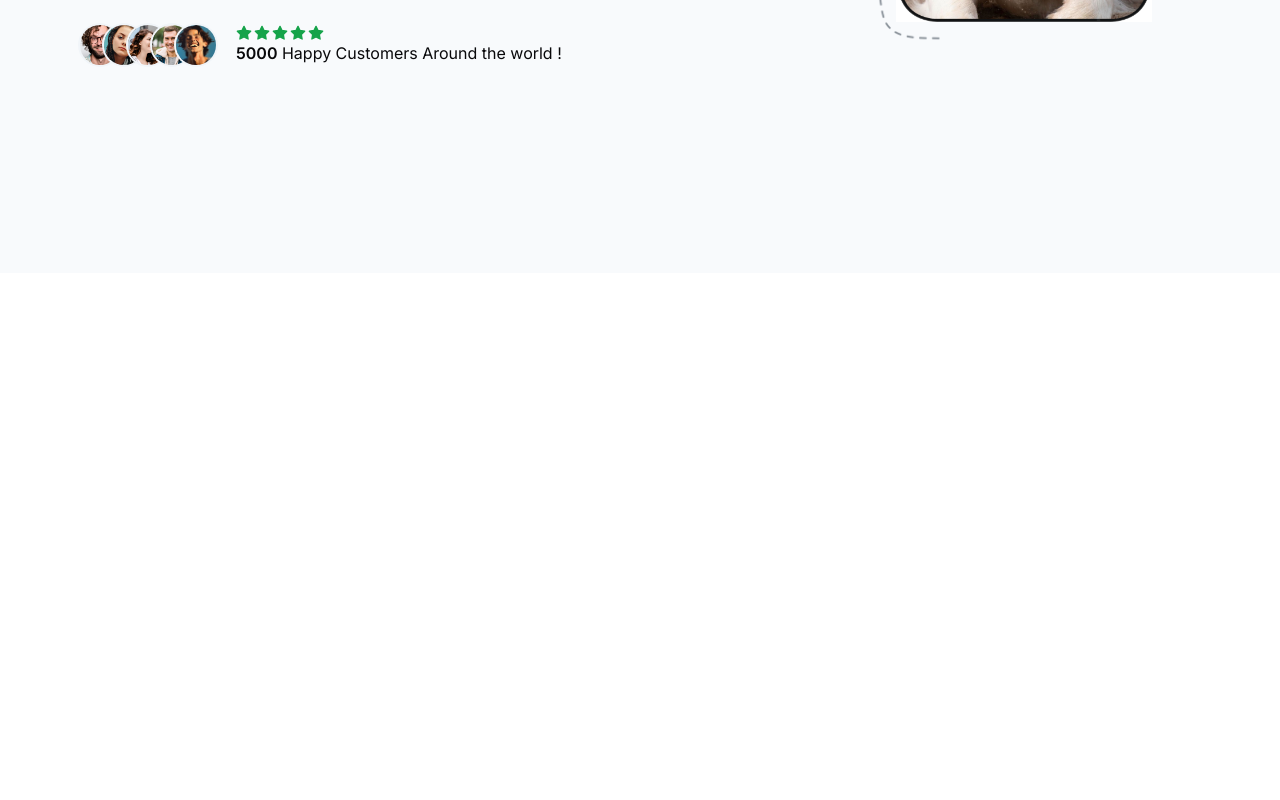
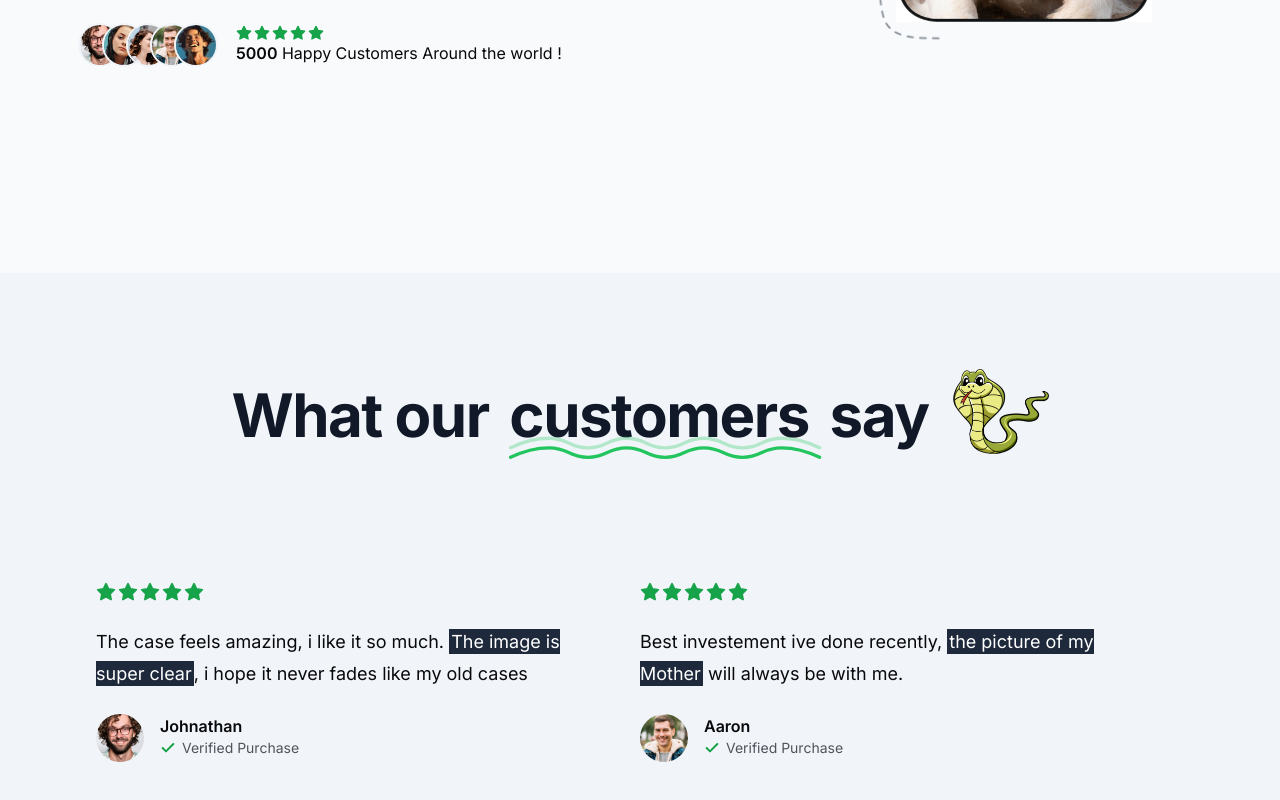
Before and after one commit to Noureddine002/eComShop, a Next.js app: page / in a window 1280 px wide. Shown: the part 765-1565 px from the top of the page. Before the commit the page ends 1038 px from the top, so only its background shows below. Built offline with nearby package versions, Linux system fonts and the light colour scheme; no server answers.

Commit message:
working on landing/home page

```diff
--- a/src/app/page.tsx
+++ b/src/app/page.tsx
@@ -1,7 +1,7 @@
+import { Icons } from "@/components/Icons";
 import MaxWidthWrapper from "@/components/MaxWidthWrapper";
 import Phone from "@/components/Phone";
 import { Check, Star } from "lucide-react";
-import Image from "next/image";
 
 export default function Home() {
   return (
@@ -67,6 +67,67 @@
           </div>
         </MaxWidthWrapper>
       </section>
+      <section className="bg-slate-100 py-24">
+        <MaxWidthWrapper className="flex flex-col items-center gap-16 sm:gap-32">
+          <div className="flex flex-col lg:flex-row items-center gap-4 sm:gap-6">
+            <h2 className="order-1 mt-2 tracking-tight text-center text-balance !leading-tight font-bold text-5xl md:text-6xl text-gray-900">
+              What our <span className="relative px-2">customers <Icons.underline className="hidden sm:block pointer-events-none absolute inset-x-0 -bottom-6 text-green-500"/></span> say
+            </h2>
+            <img src="/snake-2.png" className="w-24 order-0 lg:order-2"/>
+          </div>
+          <div className="mx-auto grid max-w-2xl grid-cols-1 px-4 lg:mx-0 lg:max-w-none lg:grid-cols-2 gap-y-16">
+            <div className="flex flex-auto flex-col gap-4 lg:pr-8 xl:pr-20">
+              <div className="flex gap-0.5 mb-2">
+                <Star className="h-5 w-5 text-green-600 fill-green-600"/>
+                <Star className="h-5 w-5 text-green-600 fill-green-600"/>
+                <Star className="h-5 w-5 text-green-600 fill-green-600"/>
+                <Star className="h-5 w-5 text-green-600 fill-green-600"/>
+                <Star className="h-5 w-5 text-green-600 fill-green-600"/>
+              </div>
+              <div className="text-lg leading-8">
+                <p>
+                  The case feels amazing, i like it so much. <span className="p-0.5 bg-slate-800 text-white">The image is super clear</span>, i hope it never fades like my old cases
+                </p>
+              </div>
+              <div className="flex gap-4 mt-2">
+                <img className="rounded-full h-12 w-12 object-cover" src="/users/user-1.png"/>
+                <div className="flex flex-col">
+                  <p className="font-semibold">Johnathan</p>
+                  <div className="flex gap-1.5 items-center text-zinc-600">
+                    <Check className="h-4 w-4 stroke-[3px] text-green-600"/>
+                    <p className="text-sm">Verified Purchase</p>
+                  </div>
+                </div>
+              </div>
+            </div>
+            <div className="flex flex-auto flex-col gap-4 lg:pr-8 xl:pr-20">
+              <div className="flex gap-0.5 mb-2">
+                <Star className="h-5 w-5 text-green-600 fill-green-600"/>
+                <Star className="h-5 w-5 text-green-600 fill-green-600"/>
+                <Star className="h-5 w-5 text-green-600 fill-green-600"/>
+                <Star className="h-5 w-5 text-green-600 fill-green-600"/>
+                <Star className="h-5 w-5 text-green-600 fill-green-600"/>
+              </div>
+              <div className="text-lg leading-8">
+                <p>
+                  Best investement ive done recently, <span className="p-0.5 bg-slate-800 text-white">the picture of my Mother</span>  will always be with me.
+                </p>
+              </div>
+              <div className="flex gap-4 mt-2">
+                <img className="rounded-full h-12 w-12 object-cover" src="/users/user-4.jpg"/>
+                <div className="flex flex-col">
+                  <p className="font-semibold">Aaron</p>
+                  <div className="flex gap-1.5 items-center text-zinc-600">
+                    <Check className="h-4 w-4 stroke-[3px] text-green-600"/>
+                    <p className="text-sm">Verified Purchase</p>
+                  </div>
+                </div>
+              </div>
+            </div>
+          </div>
+        </MaxWidthWrapper>
+
+      </section>
     </div>
   );
 }
--- /dev/null
+++ b/src/components/Icons.tsx
@@ -0,0 +1,20 @@
+import { LucideProps } from "lucide-react";
+
+export const Icons = {
+  underline: (props: LucideProps) => (
+  <svg {...props} viewBox='0 0 687 155'>
+    <g
+      stroke='currentColor'
+      strokeWidth='7'
+      fill='none'
+      fill-rule='evenodd'
+      strokeLinecap='round'
+      strokeLinejoin='round'>
+      <path
+        d='M20 98c27-13.3333333 54-20 81-20 40.5 0 40.5 20 81 20s40.626917-20 81-20 40.123083 20 80.5 20 40.5-20 81-20 40.5 20 81 20 40.626917-20 81-20c26.915389 0 53.748722 6.6666667 80.5 20'
+        opacity='.3'></path>
+      <path d='M20 118c27-13.3333333 54-20 81-20 40.5 0 40.5 20 81 20s40.626917-20 81-20 40.123083 20 80.5 20 40.5-20 81-20 40.5 20 81 20 40.626917-20 81-20c26.915389 0 53.748722 6.6666667 80.5 20'></path>
+    </g>
+  </svg>
+  )
+}
```
